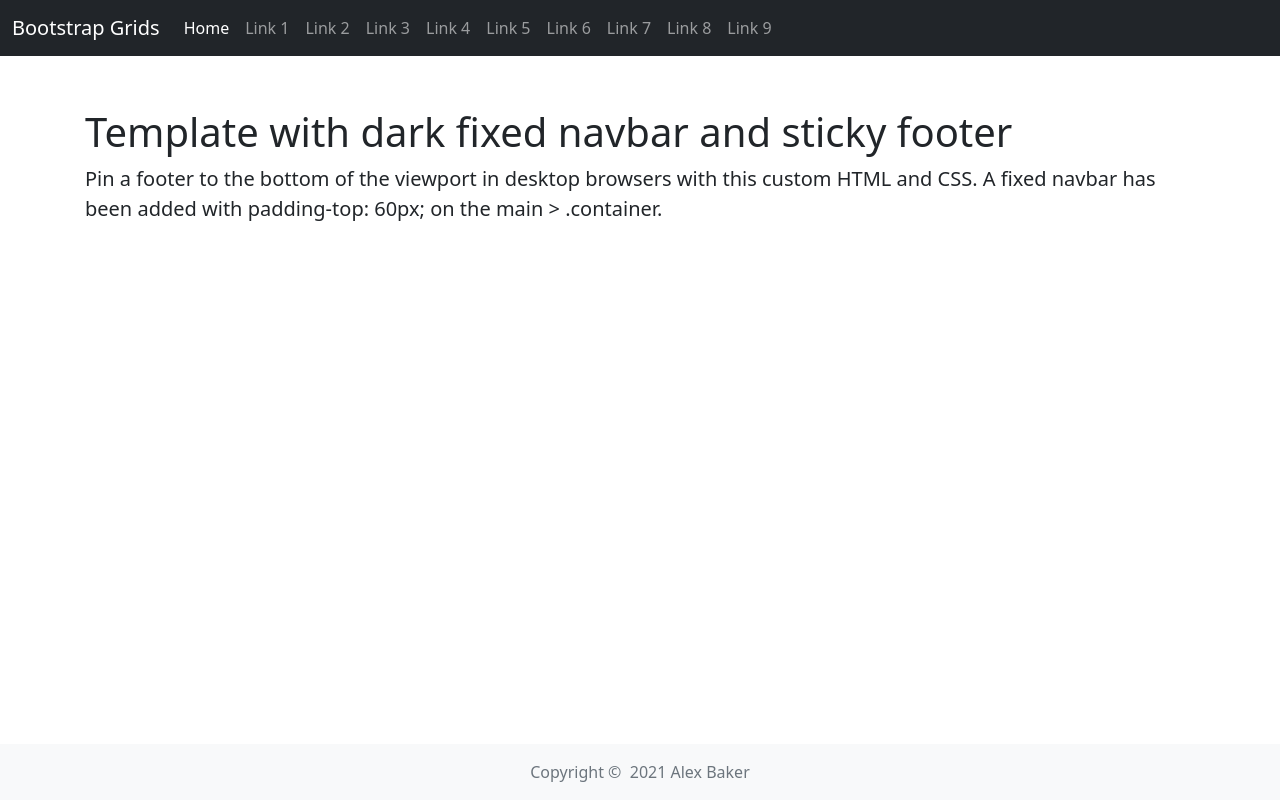
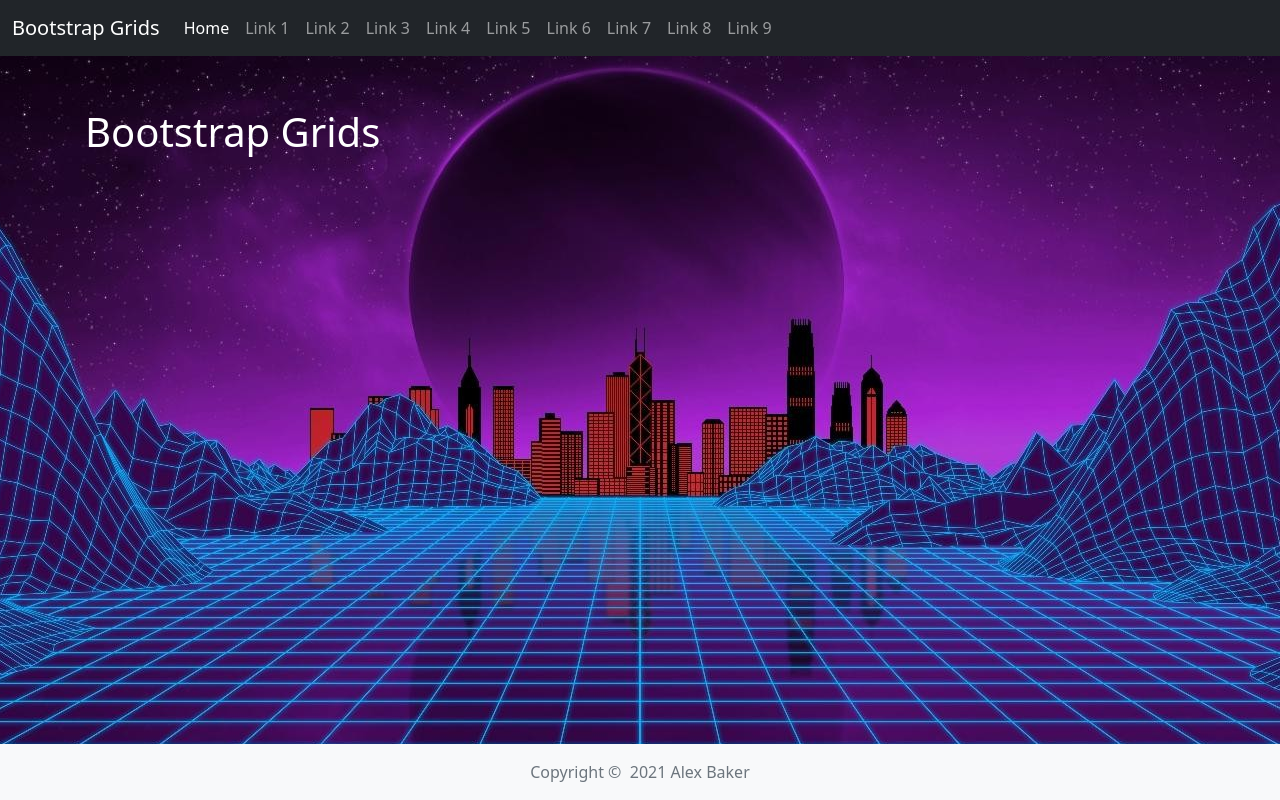
Before and after one commit to alexbaker2002/BS-Grids, a plain HTML site: page index.html in a window 1280 px wide. Drawn offline with nearby package versions, Linux system fonts and the light colour scheme.

Commit message:
added background

```diff
--- a/css/styles.css
+++ b/css/styles.css
@@ -9,3 +9,11 @@ main>.container {
     bottom: 0;
     width: 100%;
 }
+
+.bgMainPage{
+ background-image: url("/img/wallpaper.jpg");
+ background-color: #cccccc;
+ color:white;
+ background-position: center;
+ background-size: auto;
+}
--- a/index.html
+++ b/index.html
@@ -16,11 +16,14 @@
 
 </head>
 
-<body class="d-flex flex-column h-100">
+<body class="d-flex flex-column h-100 bgMainPage">
+
+
+
 
 <nav class="navbar navbar-expand-md navbar-dark fixed-top bg-dark">
     <div class="container-fluid">
-        <a class="navbar-brand" href="#">Bootstrap Grids</a>
+        <a class="navbar-brand" href="/index.html">Bootstrap Grids</a>
         <button class="navbar-toggler" type="button" data-bs-toggle="collapse" data-bs-target="#navbarCollapse"
             aria-controls="navbarCollapse" aria-expanded="false" aria-label="Toggle navigation">
             <span class="navbar-toggler-icon"></span>
@@ -64,8 +67,7 @@
 
     <main class="flex-shrink-0">
        <div class="container">
-           <h1 class="mt-5">Template with dark fixed navbar and sticky footer</h1>
-           <p class="lead">Pin a footer to the bottom of the viewport in desktop browsers with this custom HTML and CSS. A fixed navbar has been added with padding-top: 60px; on the main > .container.</p>
+           <h1 class="mt-5">Bootstrap Grids</h1>
        </div>
     </main>
     <footer class="footer mt-auto py-3 bg-light sticky-footer">
@@ -77,6 +79,7 @@
     <script src="https://cdn.jsdelivr.net/npm/bootstrap@5.1.0/dist/js/bootstrap.bundle.min.js"
         integrity="sha384-U1DAWAznBHeqEIlVSCgzq+c9gqGAJn5c/t99JyeKa9xxaYpSvHU5awsuZVVFIhvj" crossorigin="anonymous">
     </script>
+
 </body>
 
 
```
Also changed, not shown: img/wallpaper.jpg (added).
